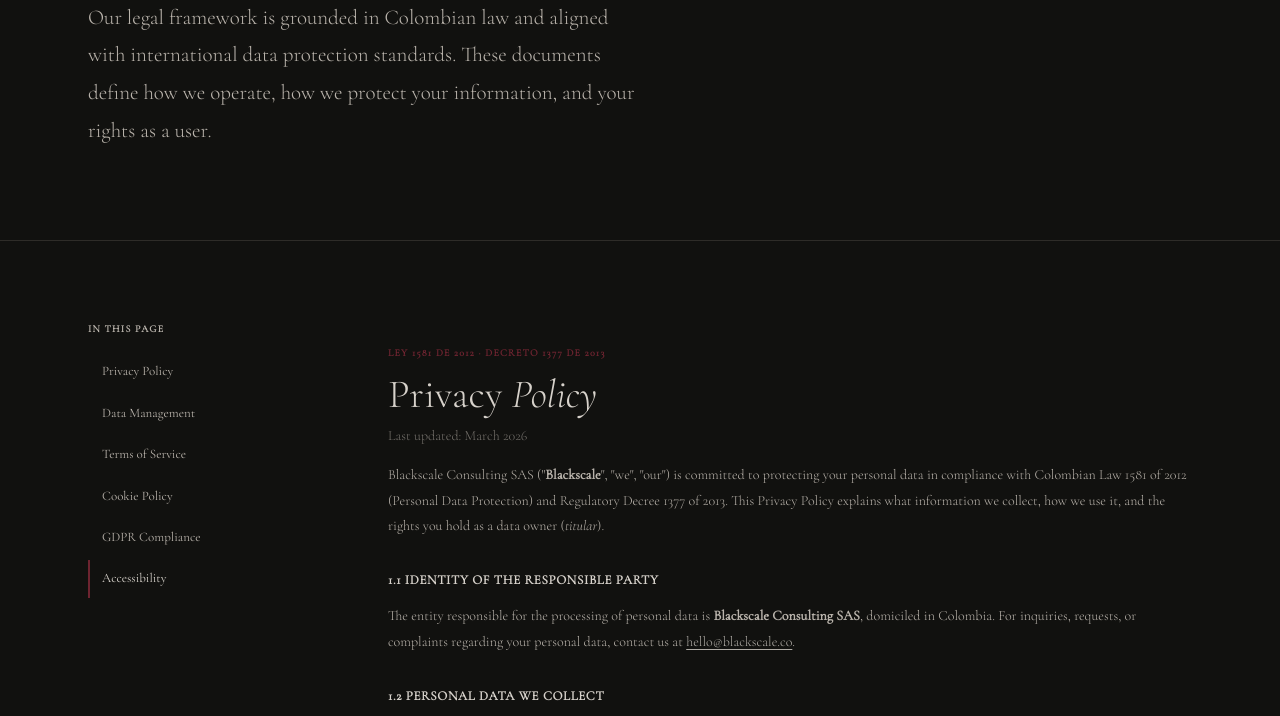
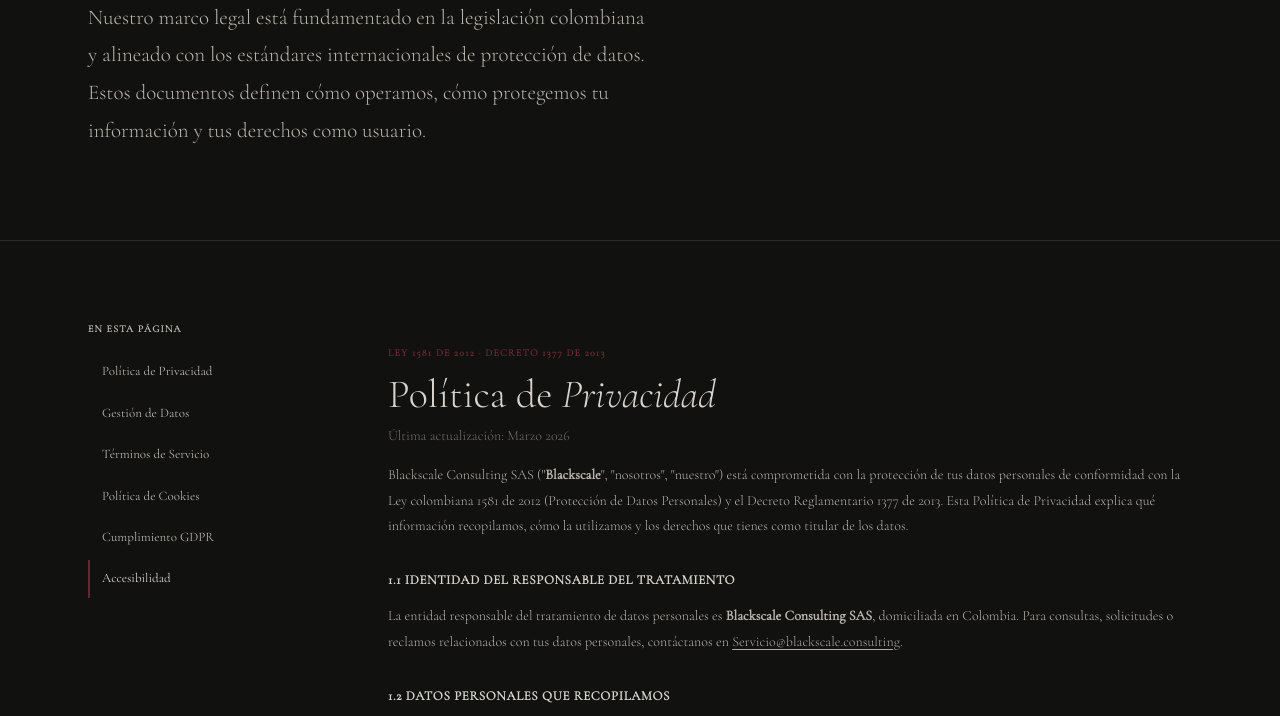
Before and after one commit to Daniel666674/blackscale-consulting, a plain HTML site: page legal.html in a window 1280 px wide. Shown: the part 369-1085 px from the top of the page. Drawn offline with nearby package versions, Linux system fonts and the light colour scheme.

Commit message:
Remove EN/ES switcher, default to ES, fix book_call button, update email to Servicio@blackscale.consulting

```diff
--- a/legal.html
+++ b/legal.html
@@ -232,11 +232,6 @@
         <a href="blog/" data-i18n="nav.blog">Blog</a>
         <a href="contact.html" class="btn btn--outline" data-i18n="nav.cta">Get in Touch</a>
       </nav>
-      <div class="lang-switch">
-        <button class="lang-btn" data-lang="en">EN</button>
-        <span class="lang-divider">|</span>
-        <button class="lang-btn" data-lang="es">ES</button>
-      </div>
       <button class="nav__burger" aria-label="Open menu">
         <span></span><span></span><span></span>
       </button>
@@ -250,12 +245,7 @@
     <a href="process.html" data-i18n="nav.process">Process</a>
     <a href="blog/" data-i18n="nav.blog">Blog</a>
     <a href="contact.html" data-i18n="nav.cta">Get in Touch</a>
-    <div class="mobile-lang">
-      <button class="lang-btn" data-lang="en">EN</button>
-      <span class="lang-divider">|</span>
-      <button class="lang-btn" data-lang="es">ES</button>
     </div>
-  </div>
 
   <!-- PAGE HEADER -->
   <section class="page-header">
@@ -310,7 +300,7 @@
             <p>Blackscale Consulting SAS ("<strong>Blackscale</strong>", "we", "our") is committed to protecting your personal data in compliance with Colombian Law 1581 of 2012 (Personal Data Protection) and Regulatory Decree 1377 of 2013. This Privacy Policy explains what information we collect, how we use it, and the rights you hold as a data owner (<em>titular</em>).</p>
 
             <h3>1.1 Identity of the Responsible Party</h3>
-            <p>The entity responsible for the processing of personal data is <strong>Blackscale Consulting SAS</strong>, domiciled in Colombia. For inquiries, requests, or complaints regarding your personal data, contact us at <a href="mailto:hello@blackscale.co">hello@blackscale.co</a>.</p>
+            <p>The entity responsible for the processing of personal data is <strong>Blackscale Consulting SAS</strong>, domiciled in Colombia. For inquiries, requests, or complaints regarding your personal data, contact us at <a href="mailto:Servicio@blackscale.consulting">Servicio@blackscale.consulting</a>.</p>
 
             <h3>1.2 Personal Data We Collect</h3>
             <ul>
@@ -341,7 +331,7 @@
             </ul>
 
             <h3>1.5 How to Exercise Your Rights</h3>
-            <p>To exercise any of the above rights, send a written request to <a href="mailto:hello@blackscale.co">hello@blackscale.co</a> with the subject line "Habeas Data Request". For consultations (<em>consultas</em>), we will respond within ten (10) business days, extendable by five (5) more days with prior notice. For formal complaints (<em>reclamos</em>), we will respond within fifteen (15) business days, extendable by eight (8) more days, as required by Article 14 of Law 1581 of 2012.</p>
+            <p>To exercise any of the above rights, send a written request to <a href="mailto:Servicio@blackscale.consulting">Servicio@blackscale.consulting</a> with the subject line "Habeas Data Request". For consultations (<em>consultas</em>), we will respond within ten (10) business days, extendable by five (5) more days with prior notice. For formal complaints (<em>reclamos</em>), we will respond within fifteen (15) business days, extendable by eight (8) more days, as required by Article 14 of Law 1581 of 2012.</p>
 
             <h3>1.6 Data Retention</h3>
             <p>Personal data is retained only for as long as necessary to fulfill the stated purposes or as required by Colombian legal obligations (e.g., accounting records under the Commercial Code — Decreto 410 de 1971). Once the retention period expires, data is securely deleted or anonymized.</p>
@@ -451,13 +441,13 @@
             <p>Under <strong>Resolución SIC 32.126 de 2022</strong>, consent for cookies in Colombia must be <strong>prior</strong> (before any cookie is placed), <strong>express</strong> (an affirmative action — pre-ticked boxes and implied consent are invalid), and <strong>informed</strong> (you must know exactly what is being set and why). There is no "strictly necessary" exemption from consent under Colombian law, unlike the GDPR. Our cookie consent banner reflects this: no non-essential cookies are loaded until you actively accept them.</p>
 
             <h3>4.4 Your Cookie Choices</h3>
-            <p>On your first visit, our consent banner allows you to accept or reject each cookie category individually. You can update your preferences at any time by clearing cookies in your browser settings or contacting us at <a href="mailto:hello@blackscale.co">hello@blackscale.co</a>. Withdrawing consent does not affect the lawfulness of processing based on consent before its withdrawal.</p>
+            <p>On your first visit, our consent banner allows you to accept or reject each cookie category individually. You can update your preferences at any time by clearing cookies in your browser settings or contacting us at <a href="mailto:Servicio@blackscale.consulting">Servicio@blackscale.consulting</a>. Withdrawing consent does not affect the lawfulness of processing based on consent before its withdrawal.</p>
 
             <h3>4.5 Third-Party Cookies</h3>
             <p>Third-party services we use (e.g., Google Analytics, LinkedIn Insight Tag) may set their own cookies governed by their respective privacy policies. We only activate these with your consent and configure them to anonymize personal data where technically possible. Links to the privacy policies of key third-party providers are available on request.</p>
 
             <h3>4.6 Cookies and Personal Data Rights</h3>
-            <p>Cookie-collected data that identifies or can identify you is personal data under Law 1581 of 2012. You may exercise your full data rights (access, rectification, deletion, revocation of consent) in relation to this data by contacting us at <a href="mailto:hello@blackscale.co">hello@blackscale.co</a> with the subject line "Cookie Data Request".</p>
+            <p>Cookie-collected data that identifies or can identify you is personal data under Law 1581 of 2012. You may exercise your full data rights (access, rectification, deletion, revocation of consent) in relation to this data by contacting us at <a href="mailto:Servicio@blackscale.consulting">Servicio@blackscale.consulting</a> with the subject line "Cookie Data Request".</p>
           </div>
 
           <!-- 5. GDPR -->
@@ -497,7 +487,7 @@
             </ul>
 
             <h3>5.4 Data Protection Officer</h3>
-            <p>Blackscale Consulting does not meet the thresholds requiring a mandatory Data Protection Officer under GDPR Article 37. However, all data protection inquiries, including requests from EU/EEA data subjects, are handled directly by our founding team. Contact: <a href="mailto:hello@blackscale.co">hello@blackscale.co</a>.</p>
+            <p>Blackscale Consulting does not meet the thresholds requiring a mandatory Data Protection Officer under GDPR Article 37. However, all data protection inquiries, including requests from EU/EEA data subjects, are handled directly by our founding team. Contact: <a href="mailto:Servicio@blackscale.consulting">Servicio@blackscale.consulting</a>.</p>
 
             <h3>5.5 Supervisory Authority</h3>
             <p>If you are located in the EU/EEA and believe we have not complied with GDPR, you have the right to lodge a complaint with your local supervisory authority. A list of EU data protection authorities is available at the European Data Protection Board website.</p>
@@ -541,7 +531,7 @@
             <h3>6.4 Feedback and Accessibility Requests</h3>
             <p>If you experience difficulty accessing any content on our website or require the information in an alternative format (e.g., large print, plain text, or audio description), please contact us:</p>
             <ul>
-              <li>Email: <a href="mailto:hello@blackscale.co">hello@blackscale.co</a></li>
+              <li>Email: <a href="mailto:Servicio@blackscale.consulting">Servicio@blackscale.consulting</a></li>
               <li>Subject line: "Accessibility Request"</li>
             </ul>
             <p>We will respond within five (5) business days and make reasonable efforts to accommodate your request or provide an accessible alternative.</p>
@@ -565,7 +555,7 @@
             <p>Blackscale Consulting SAS ("<strong>Blackscale</strong>", "nosotros", "nuestro") está comprometida con la protección de tus datos personales de conformidad con la Ley colombiana 1581 de 2012 (Protección de Datos Personales) y el Decreto Reglamentario 1377 de 2013. Esta Política de Privacidad explica qué información recopilamos, cómo la utilizamos y los derechos que tienes como titular de los datos.</p>
 
             <h3>1.1 Identidad del Responsable del Tratamiento</h3>
-            <p>La entidad responsable del tratamiento de datos personales es <strong>Blackscale Consulting SAS</strong>, domiciliada en Colombia. Para consultas, solicitudes o reclamos relacionados con tus datos personales, contáctanos en <a href="mailto:hello@blackscale.co">hello@blackscale.co</a>.</p>
+            <p>La entidad responsable del tratamiento de datos personales es <strong>Blackscale Consulting SAS</strong>, domiciliada en Colombia. Para consultas, solicitudes o reclamos relacionados con tus datos personales, contáctanos en <a href="mailto:Servicio@blackscale.consulting">Servicio@blackscale.consulting</a>.</p>
 
             <h3>1.2 Datos Personales que Recopilamos</h3>
             <ul>
@@ -596,7 +586,7 @@
             </ul>
 
             <h3>1.5 Cómo Ejercer tus Derechos</h3>
-            <p>Para ejercer cualquiera de los derechos anteriores, envía una solicitud escrita a <a href="mailto:hello@blackscale.co">hello@blackscale.co</a> con el asunto "Solicitud Habeas Data". Para consultas, responderemos dentro de los diez (10) días hábiles siguientes, prorrogables por cinco (5) días más con previo aviso. Para reclamos formales, responderemos dentro de los quince (15) días hábiles siguientes, prorrogables por ocho (8) días más, conforme al Artículo 14 de la Ley 1581 de 2012.</p>
+            <p>Para ejercer cualquiera de los derechos anteriores, envía una solicitud escrita a <a href="mailto:Servicio@blackscale.consulting">Servicio@blackscale.consulting</a> con el asunto "Solicitud Habeas Data". Para consultas, responderemos dentro de los diez (10) días hábiles siguientes, prorrogables por cinco (5) días más con previo aviso. Para reclamos formales, responderemos dentro de los quince (15) días hábiles siguientes, prorrogables por ocho (8) días más, conforme al Artículo 14 de la Ley 1581 de 2012.</p>
 
             <h3>1.6 Conservación de Datos</h3>
             <p>Los datos personales se conservan únicamente durante el tiempo necesario para cumplir los fines declarados o según lo exijan las obligaciones legales colombianas (p.ej., registros contables bajo el Código de Comercio — Decreto 410 de 1971). Una vez vencido el período de conservación, los datos se eliminan de forma segura o se anonimizan.</p>
@@ -706,13 +696,13 @@
             <p>Conforme a la <strong>Resolución SIC 32.126 de 2022</strong>, el consentimiento para cookies en Colombia debe ser <strong>previo</strong> (antes de instalar cualquier cookie), <strong>expreso</strong> (una acción afirmativa — las casillas premarcadas y el consentimiento implícito son inválidos) e <strong>informado</strong> (debes saber exactamente qué se instala y por qué). A diferencia del RGPD, en Colombia no existe exención de consentimiento para cookies "estrictamente necesarias".</p>
 
             <h3>4.4 Tus Opciones de Cookies</h3>
-            <p>En tu primera visita, nuestro banner de consentimiento te permite aceptar o rechazar cada categoría de cookies individualmente. Puedes actualizar tus preferencias en cualquier momento borrando las cookies en la configuración de tu navegador o contactándonos en <a href="mailto:hello@blackscale.co">hello@blackscale.co</a>.</p>
+            <p>En tu primera visita, nuestro banner de consentimiento te permite aceptar o rechazar cada categoría de cookies individualmente. Puedes actualizar tus preferencias en cualquier momento borrando las cookies en la configuración de tu navegador o contactándonos en <a href="mailto:Servicio@blackscale.consulting">Servicio@blackscale.consulting</a>.</p>
 
             <h3>4.5 Cookies de Terceros</h3>
             <p>Los servicios de terceros que utilizamos (p.ej., Google Analytics, LinkedIn Insight Tag) pueden establecer sus propias cookies regidas por sus respectivas políticas de privacidad. Solo las activamos con tu consentimiento y las configuramos para anonimizar datos personales en la medida técnicamente posible.</p>
 
             <h3>4.6 Cookies y Derechos sobre Datos Personales</h3>
-            <p>Los datos recopilados a través de cookies que te identifican son datos personales bajo la Ley 1581 de 2012. Puedes ejercer todos tus derechos sobre datos (acceso, rectificación, eliminación, revocación del consentimiento) contactándonos en <a href="mailto:hello@blackscale.co">hello@blackscale.co</a> con el asunto "Solicitud de Datos de Cookies".</p>
+            <p>Los datos recopilados a través de cookies que te identifican son datos personales bajo la Ley 1581 de 2012. Puedes ejercer todos tus derechos sobre datos (acceso, rectificación, eliminación, revocación del consentimiento) contactándonos en <a href="mailto:Servicio@blackscale.consulting">Servicio@blackscale.consulting</a> con el asunto "Solicitud de Datos de Cookies".</p>
           </div>
 
           <!-- 5. CUMPLIMIENTO GDPR -->
@@ -744,7 +734,7 @@
             <p>Además de los derechos bajo la legislación colombiana (Sección 1.4), los residentes de la UE/EEE tienen derecho al olvido (Art. 17), limitación del tratamiento (Art. 18), portabilidad de datos (Art. 20), oposición (Art. 21) y a no ser objeto de decisiones automatizadas con efectos significativos (Art. 22).</p>
 
             <h3>5.4 Delegado de Protección de Datos</h3>
-            <p>Blackscale Consulting no alcanza los umbrales que exigen un Delegado de Protección de Datos obligatorio bajo el Artículo 37 del RGPD. Todas las consultas sobre protección de datos son atendidas directamente por nuestro equipo fundador. Contacto: <a href="mailto:hello@blackscale.co">hello@blackscale.co</a>.</p>
+            <p>Blackscale Consulting no alcanza los umbrales que exigen un Delegado de Protección de Datos obligatorio bajo el Artículo 37 del RGPD. Todas las consultas sobre protección de datos son atendidas directamente por nuestro equipo fundador. Contacto: <a href="mailto:Servicio@blackscale.consulting">Servicio@blackscale.consulting</a>.</p>
 
             <h3>5.5 Autoridad de Control</h3>
             <p>Si estás ubicado en la UE/EEE y consideras que no hemos cumplido el RGPD, tienes derecho a presentar una reclamación ante tu autoridad de control local. La lista de autoridades de protección de datos de la UE está disponible en el sitio web del Comité Europeo de Protección de Datos.</p>
@@ -788,7 +778,7 @@
             <h3>6.4 Comentarios y Solicitudes de Accesibilidad</h3>
             <p>Si tienes dificultades para acceder a cualquier contenido de nuestro sitio web o necesitas la información en un formato alternativo (p.ej., letra grande, texto plano o audiodescripción), contáctanos:</p>
             <ul>
-              <li>Correo: <a href="mailto:hello@blackscale.co">hello@blackscale.co</a></li>
+              <li>Correo: <a href="mailto:Servicio@blackscale.consulting">Servicio@blackscale.consulting</a></li>
               <li>Asunto: "Solicitud de Accesibilidad"</li>
             </ul>
             <p>Responderemos en un plazo de cinco (5) días hábiles y haremos esfuerzos razonables para atender tu solicitud o proporcionar una alternativa accesible.</p>
@@ -822,9 +812,9 @@
           </a>
           <p class="footer__desc" data-i18n="footer.desc">B2B Marketing &amp; Revenue Growth Consulting. We help ambitious companies build structured, measurable growth engines.</p>
           <div class="footer__contact-info">
-            <a href="mailto:hello@blackscale.co" class="footer__contact-link">
+            <a href="mailto:Servicio@blackscale.consulting" class="footer__contact-link">
               <svg viewBox="0 0 24 24" xmlns="http://www.w3.org/2000/svg"><path d="M20 4H4c-1.1 0-2 .9-2 2v12c0 1.1.9 2 2 2h16c1.1 0 2-.9 2-2V6c0-1.1-.9-2-2-2zm0 4l-8 5-8-5V6l8 5 8-5v2z"/></svg>
-              hello@blackscale.co
+              Servicio@blackscale.consulting
             </a>
 
           </div>
--- a/translations.js
+++ b/translations.js
@@ -67,6 +67,7 @@
       'form.challenge.label': "What's your biggest growth challenge? *",
       'form.challenge.placeholder': "Tell us about your current pipeline, revenue goals, or where you're stuck...",
       'form.submit': 'Send Message & Book a Call',
+      'btn.book_call': 'Book Your Call',
       'form.note': 'One of our founders will contact you within one business day.',
       'form.success.h': 'Message received.',
       'form.success.p': 'Thank you for reaching out. A founder will be in touch within one business day to schedule your free strategy call.',
@@ -356,6 +357,7 @@
       'form.challenge.label': 'Opcional: \u00bfqu\u00e9 te gustar\u00eda lograr o mejorar en esta etapa?',
       'form.challenge.placeholder': 'Cu\u00e9ntanos sobre tu pipeline actual, metas de ingresos o d\u00f3nde est\u00e1s atascado...',
       'form.submit': 'Enviar Mensaje y Reservar Llamada',
+      'btn.book_call': 'Reserva tu llamada',
       'form.note': 'Uno de nuestros fundadores se contactar\u00e1 contigo en menos de un d\u00eda h\u00e1bil.',
       'form.success.h': 'Mensaje recibido.',
       'form.success.p': 'Gracias por contactarnos. Un fundador se comunicar\u00e1 contigo en un d\u00eda h\u00e1bil para programar tu llamada de estrategia gratuita.',
@@ -612,7 +614,7 @@
 
   // Determine saved language
   var savedLang = 'en';
-  try { savedLang = localStorage.getItem('bs_lang') || 'en'; } catch (e) {}
+  try { savedLang = localStorage.getItem('bs_lang') || 'es'; } catch (e) {}
 
   // Apply immediately (script is at bottom of body, DOM is ready)
   applyLang(savedLang);
```
Also changed, not shown: blog/index.html (+2 -12 lines), blog/puntos-de-fuga-marketing-ventas-b2b.html (+2 -12 lines), contact.html (+2 -12 lines), index.html (+2 -12 lines), process.html (+2 -12 lines), services.html (+2 -12 lines), why-us.html (+2 -12 lines).
